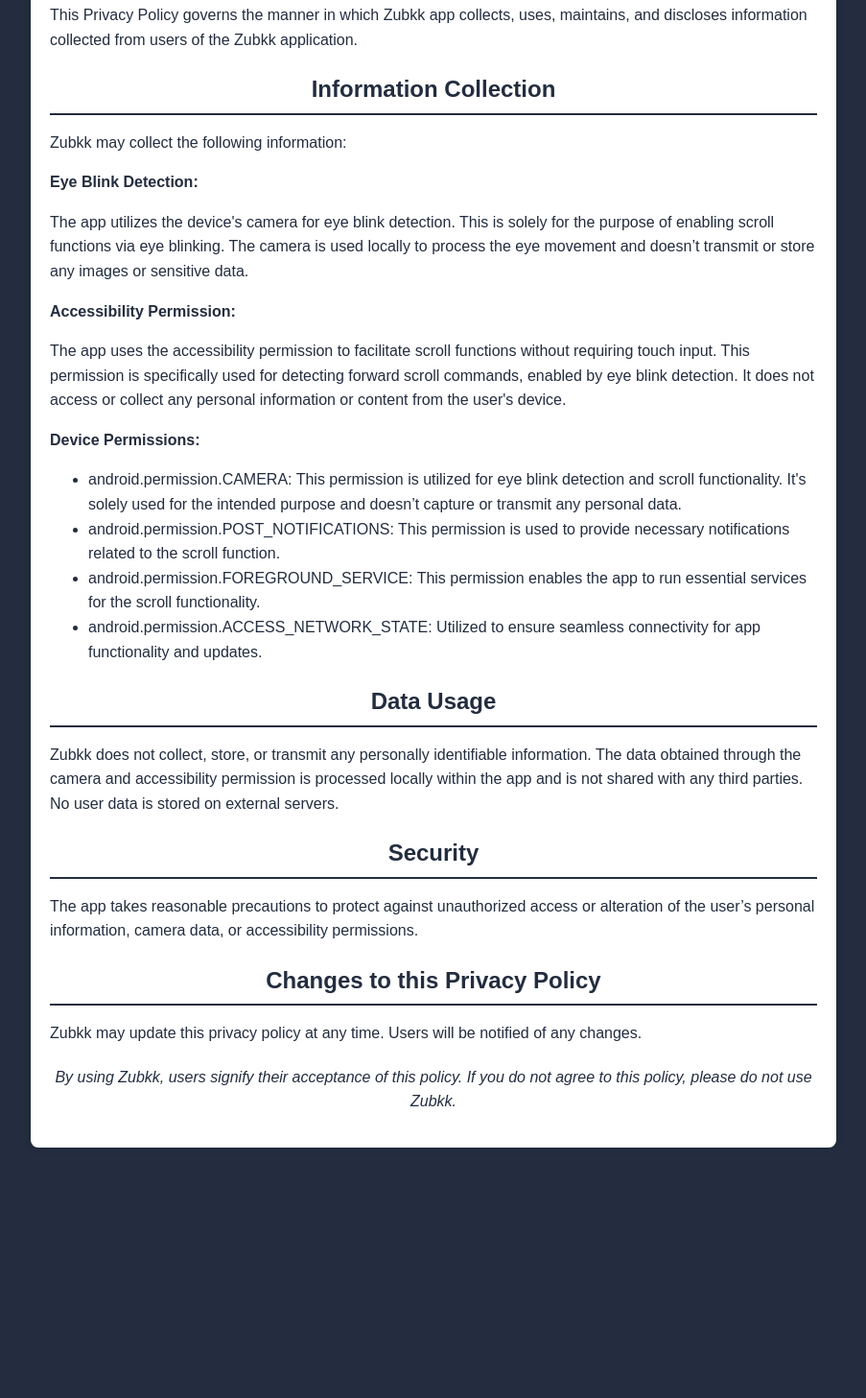
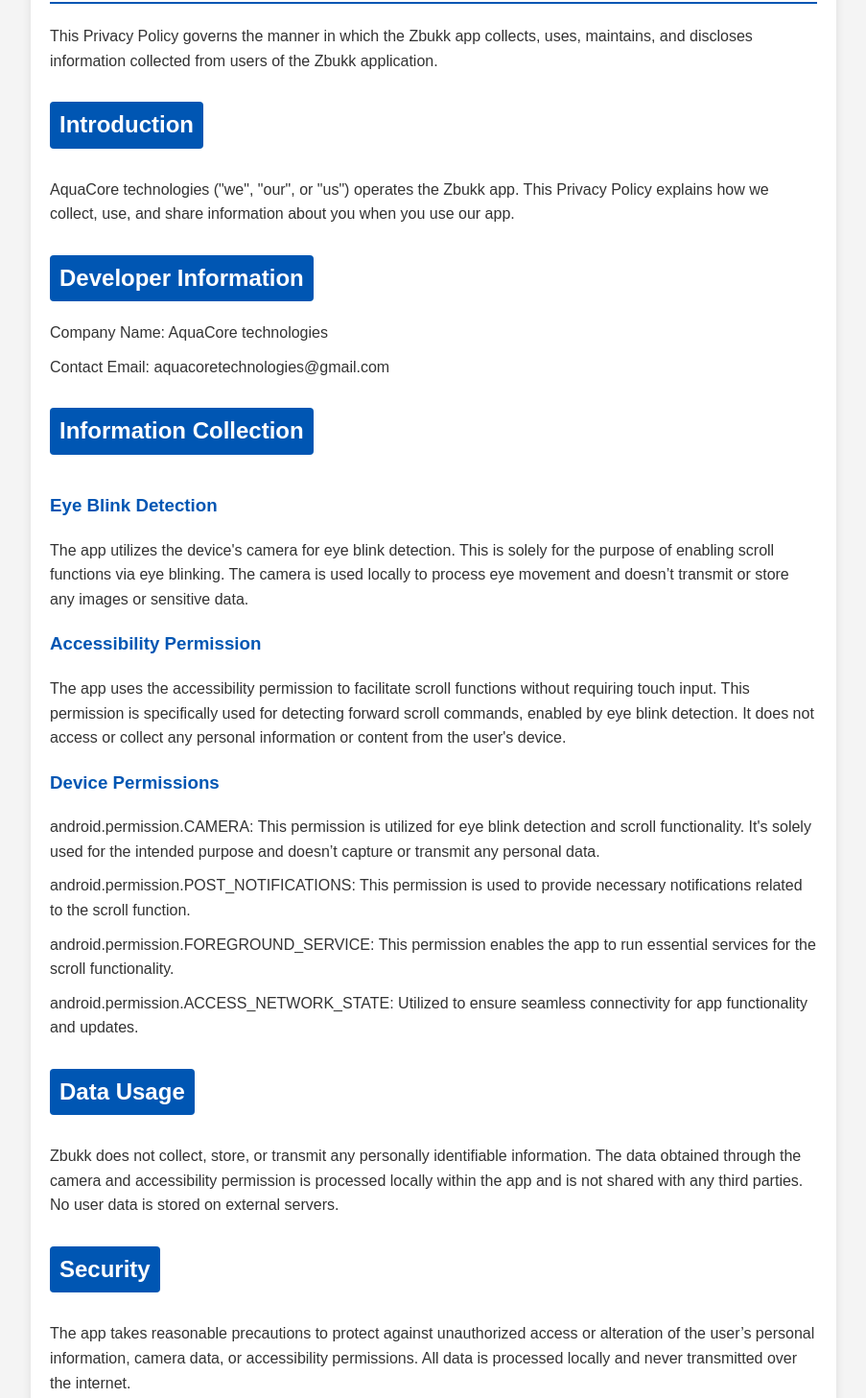
Before and after one commit to SahilPatel25/privacy_policy, a plain HTML site: page index.html in a window 1280 px wide. Shown: the part 131-1588 px from the top of the page at 96% size, without its empty margins (188-1091 px from the left). Before the commit the page ends 1347 px from the top, so only its background shows below. Drawn offline with Linux system fonts and the light colour scheme.

Commit message:
Update index.html
update privacy policy

```diff
--- a/index.html
+++ b/index.html
@@ -2,82 +2,83 @@
 <html lang="en">
 <head>
 <meta charset="UTF-8">
-    <title>Zubkk Privacy Policy</title>
+<meta name="viewport" content="width=device-width, initial-scale=1.0">
+<title>Privacy Policy for Zbukk App</title>
 <style>
     body {
         font-family: Arial, sans-serif;
-            background-color: #232D3F;
-            color: #ffffff;
+        line-height: 1.6;
+        color: #333;
         margin: 0;
         padding: 0;
-            line-height: 1.6;
+        background-color: #f4f4f4;
     }
-
     .container {
-            width: 80%;
         max-width: 800px;
-            margin: 20px auto;
+        margin: 30px auto;
         padding: 20px;
-            background-color: #ffffff;
+        background: #fff;
+        box-shadow: 0 0 10px rgba(0, 0, 0, 0.1);
         border-radius: 8px;
-            box-shadow: 0 0 10px rgba(0, 0, 0, 0.1);
-            color: #232D3F; /* Adjusted text color for the content */
     }
-
-        h1, h2 {
-            color: #232D3F;
-            text-align: center;
+    h1, h2, h3 {
+        color: #0056b3;
     }
-
-        h2 {
-            border-bottom: 2px solid #232D3F;
-            padding-bottom: 5px;
-            margin-bottom: 15px;
+    h1 {
+        border-bottom: 2px solid #0056b3;
+        padding-bottom: 10px;
     }
-
-        p, ul {
-            color: #232D3F; /* Adjusted text color for the content */
-            margin-bottom: 15px;
+    ul {
+        margin: 0;
+        padding: 0;
+        list-style: none;
     }
-
-        .important {
+    ul li {
+        margin-bottom: 10px;
+    }
+    p {
+        margin: 10px 0;
+    }
+    .last-updated {
+        font-size: 0.9em;
+        color: #555;
+    }
+    .contact-info {
         font-weight: bold;
     }
-
-        .acceptance {
-            text-align: center;
-            font-style: italic;
+    .section-title {
+        background: #0056b3;
+        color: #fff;
+        padding: 5px 10px;
+        border-radius: 4px;
+        display: inline-block;
         margin-top: 20px;
     }
 </style>
 </head>
 <body>
+
 <div class="container">
-        <h1>Privacy Policy for Zubkk App</h1>
+    <h1>Privacy Policy for Zbukk App</h1>
+    <p>This Privacy Policy governs the manner in which the Zbukk app collects, uses, maintains, and discloses information collected from users of the Zbukk application.</p>
 
-        <p>This Privacy Policy governs the manner in which Zubkk app collects, uses, maintains, and discloses information collected from users of the Zubkk application.</p>
+    <h2 class="section-title">Introduction</h2>
+    <p>AquaCore technologies ("we", "our", or "us") operates the Zbukk app. This Privacy Policy explains how we collect, use, and share information about you when you use our app.</p>
 
-        <h2>Information Collection</h2>
+    <h2 class="section-title">Developer Information</h2>
+    <ul>
+        <li>Company Name: AquaCore technologies</li>
+        <li>Contact Email: aquacoretechnologies@gmail.com</li>
+    </ul>
 
-        <p>Zubkk may collect the following information:</p>
+    <h2 class="section-title">Information Collection</h2>
+    <h3>Eye Blink Detection</h3>
+    <p>The app utilizes the device's camera for eye blink detection. This is solely for the purpose of enabling scroll functions via eye blinking. The camera is used locally to process eye movement and doesn’t transmit or store any images or sensitive data.</p>
 
-        <p class="important">
-            Eye Blink Detection:
-        </p>
-        <p>
-            The app utilizes the device's camera for eye blink detection. This is solely for the purpose of enabling scroll functions via eye blinking. The camera is used locally to process the eye movement and doesn’t transmit or store any images or sensitive data.
-        </p>
+    <h3>Accessibility Permission</h3>
+    <p>The app uses the accessibility permission to facilitate scroll functions without requiring touch input. This permission is specifically used for detecting forward scroll commands, enabled by eye blink detection. It does not access or collect any personal information or content from the user's device.</p>
 
-        <p class="important">
-            Accessibility Permission:
-        </p>
-        <p>
-            The app uses the accessibility permission to facilitate scroll functions without requiring touch input. This permission is specifically used for detecting forward scroll commands, enabled by eye blink detection. It does not access or collect any personal information or content from the user's device.
-        </p>
-
-        <p class="important">
-            Device Permissions:
-        </p>
+    <h3>Device Permissions</h3>
     <ul>
         <li>android.permission.CAMERA: This permission is utilized for eye blink detection and scroll functionality. It's solely used for the intended purpose and doesn’t capture or transmit any personal data.</li>
         <li>android.permission.POST_NOTIFICATIONS: This permission is used to provide necessary notifications related to the scroll function.</li>
@@ -85,27 +86,29 @@
         <li>android.permission.ACCESS_NETWORK_STATE: Utilized to ensure seamless connectivity for app functionality and updates.</li>
     </ul>
 
-        <h2>Data Usage</h2>
+    <h2 class="section-title">Data Usage</h2>
+    <p>Zbukk does not collect, store, or transmit any personally identifiable information. The data obtained through the camera and accessibility permission is processed locally within the app and is not shared with any third parties. No user data is stored on external servers.</p>
 
-        <p>
-            Zubkk does not collect, store, or transmit any personally identifiable information. The data obtained through the camera and accessibility permission is processed locally within the app and is not shared with any third parties. No user data is stored on external servers.
-        </p>
+    <h2 class="section-title">Security</h2>
+    <p>The app takes reasonable precautions to protect against unauthorized access or alteration of the user’s personal information, camera data, or accessibility permissions. All data is processed locally and never transmitted over the internet.</p>
 
-        <h2>Security</h2>
+    <h2 class="section-title">Data Retention and Deletion</h2>
+    <p>Since Zbukk does not collect any user data, there is no data retention or deletion policy required. Any data used is processed in real-time and not stored.</p>
 
-        <p>
-            The app takes reasonable precautions to protect against unauthorized access or alteration of the user’s personal information, camera data, or accessibility permissions.
-        </p>
+    <h2 class="section-title">User Rights</h2>
+    <p>As we do not collect any personal data, user rights concerning data access, correction, or deletion are not applicable. For any inquiries, please contact us at [Your Contact Email].</p>
 
-        <h2>Changes to this Privacy Policy</h2>
+    <h2 class="section-title">Children’s Privacy</h2>
+    <p>Our app does not target children under the age of 13. If you are aware of any data we have inadvertently collected from children under 13, please contact us immediately.</p>
 
-        <p>
-            Zubkk may update this privacy policy at any time. Users will be notified of any changes.
-        </p>
+    <h2 class="section-title">Changes to this Privacy Policy</h2>
+    <p>Zbukk may update this privacy policy at any time. Users will be notified of any changes by posting the new Privacy Policy on this page.</p>
 
-        <p class="acceptance">
-            By using Zubkk, users signify their acceptance of this policy. If you do not agree to this policy, please do not use Zubkk.
-        </p>
+    <h2 class="section-title">Contact Information</h2>
+    <p>If you have any questions or concerns about our Privacy Policy, please contact us at <span class="contact-info">aquacoretechnologies@gmail.com</span>.</p>
+
+    <p class="last-updated">Last updated: 02-08-2024</p>
 </div>
+
 </body>
 </html>
```
Lines whose indentation alone changed are shown as unchanged.
